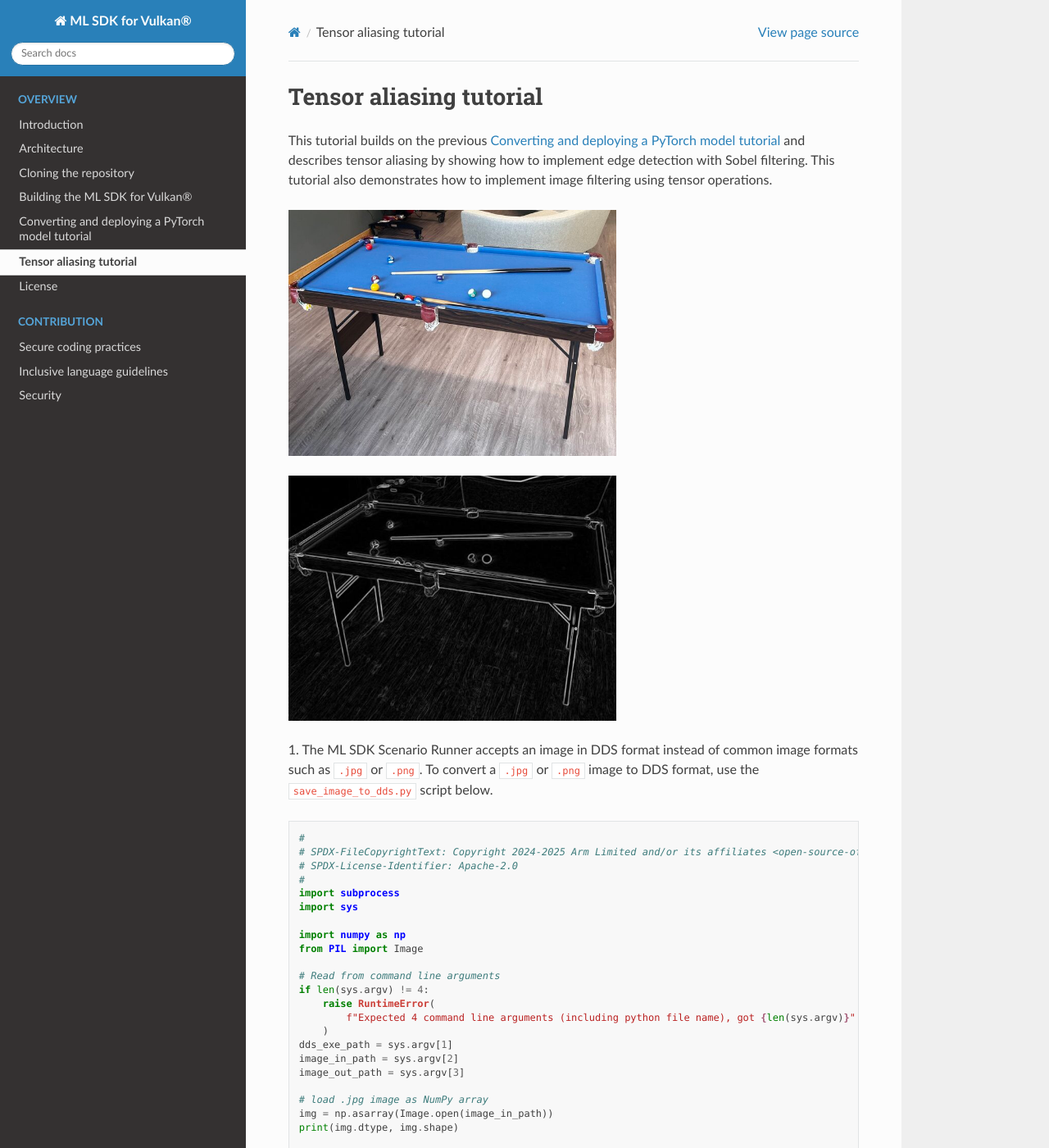
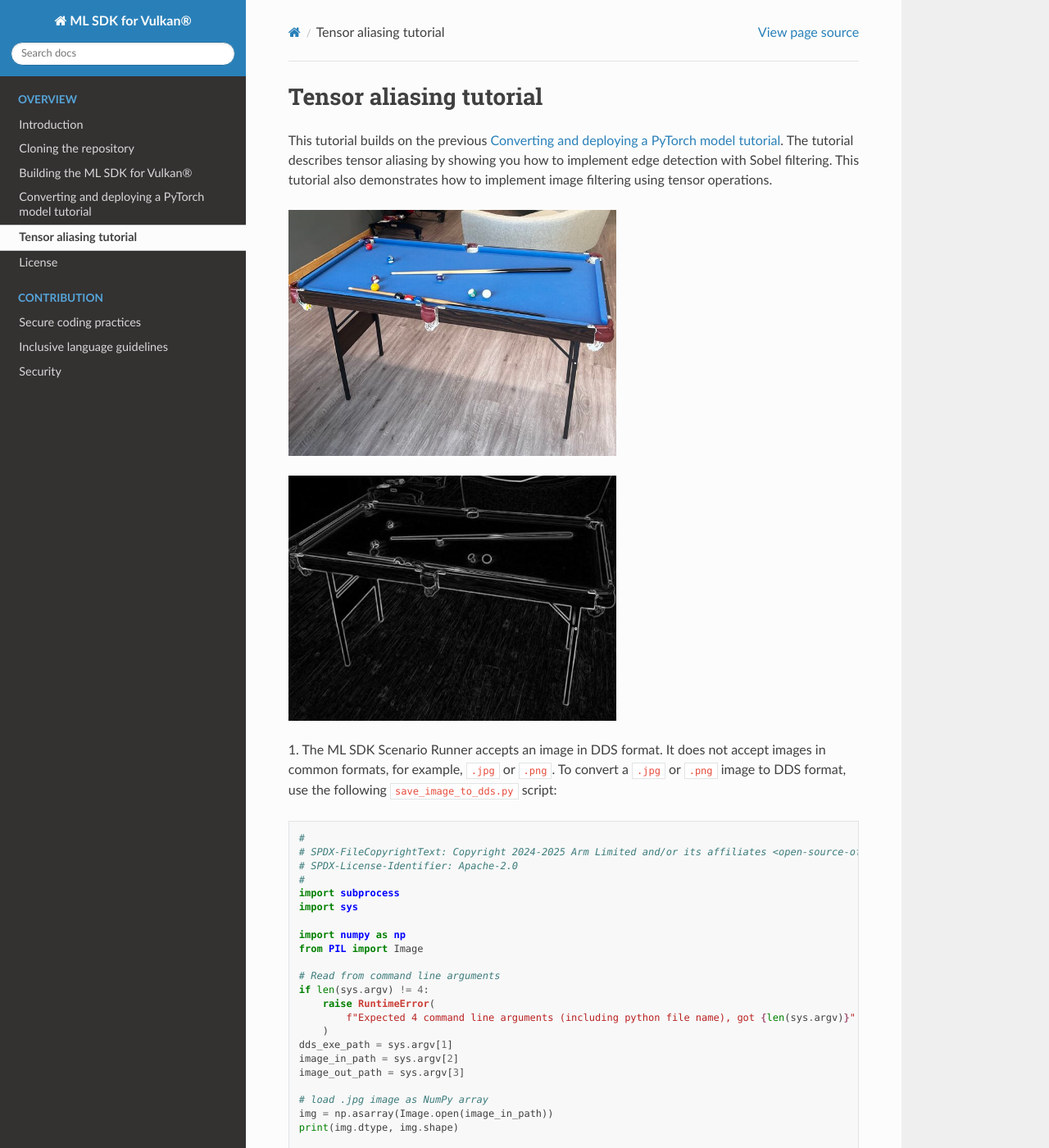
Before and after one commit to jerryzhao173985/ai-ml-sdk-for-vulkan, a Sphinx documentation site: the page built from docs/source/tensor_aliasing_tutorial.rst, in a window 1280 px wide and 1400 px high. Shown: the whole window at 82% size. Built offline with Sphinx 7.4.7 and the Read the Docs theme 3.1.0, drawn with Linux system fonts in a browser that asks for light colours; pages that are not in the unit, such as notebooks, are missing from menus; some of the changed text lies outside the part shown.

Commit message:
Documentation updates
Change-Id: I6dd3d3a8adb13ee6cf9b0aeac9c57002db9ffb72
Signed-off-by: Finlay Fletcher <finlay.fletcher@arm.com>

```diff
--- a/docs/source/index.rst
+++ b/docs/source/index.rst
@@ -16,7 +16,6 @@
    :caption: Overview
 
    introduction.rst
-   architecture.rst
    cloning.rst
    building.rst
    tutorial.rst
--- a/docs/source/tensor_aliasing_tutorial.rst
+++ b/docs/source/tensor_aliasing_tutorial.rst
@@ -1,8 +1,8 @@
 Tensor aliasing tutorial
 ========================
 
-This tutorial builds on the previous :ref:`Converting and deploying a PyTorch model tutorial`
-and describes tensor aliasing by showing how to implement edge detection with Sobel filtering. This
+This tutorial builds on the previous :ref:`Converting and deploying a PyTorch model tutorial`. The tutorial
+describes tensor aliasing by showing you how to implement edge detection with Sobel filtering. This
 tutorial also demonstrates how to implement image filtering using tensor operations.
 
 .. image:: assets/PoolTable.jpg
@@ -12,22 +12,22 @@
    :width: 400
 
 
-1. The ML SDK Scenario Runner accepts an image in DDS format instead of common
-image formats such as  :code:`.jpg`  or  :code:`.png`. To convert a  :code:`.jpg`  or
-:code:`.png` image to DDS format, use the :code:`save_image_to_dds.py` script below.
+1. The ML SDK Scenario Runner accepts an image in DDS format. It does not accept images in common formats,
+for example, :code:`.jpg`  or  :code:`.png`. To convert a  :code:`.jpg`  or :code:`.png` image to DDS format,
+use the following :code:`save_image_to_dds.py` script:
 
 .. literalinclude:: assets/save_image_to_dds.py
     :language: python
 
 The script requires 3 arguments:
 
-    a. The path to the binary program called dds_utils, which is built as part of the ML SDK Scenario Runner.
+    a. The path to the binary program called :code:`dds_utils`, which is built as part of the ML SDK Scenario Runner.
 
     b. The input image, for example, :code:`PoolTable.jpg`.
 
     c. The output image name, for example, :code:`PoolTable.dds`.
 
-To use the :code:`dds_utils` tool from ML SDK Scenario Runner to generate the file, run:
+Use the :code:`dds_utils` tool from ML SDK Scenario Runner to generate the file:
 
 .. code-block:: bash
 
@@ -36,9 +36,10 @@
         PoolTable.jpg \
         PoolTable.dds
 
-The script generates a :code:`PoolTable.dds` file ready for use by the ML SDK Scenario Runner.
+The script generates a :code:`PoolTable.dds` file that the ML SDK Scenario Runner can use.
 
-2. To create the model in Pytorch, and use ExecuTorch to convert it to TOSA FlatBuffers, run following :code:`SobelFiltering.py`:
+2. To create the model in Pytorch, and use ExecuTorch to convert the model to TOSA FlatBuffers, run the following
+:code:`SobelFiltering.py`:
 
 .. literalinclude:: assets/SobelFiltering.py
     :language: python
@@ -53,7 +54,7 @@
     :code:`image_height` and :code:`image_width` parameters are hard-coded in this script
     based on the input image in the previous step.
 
-3. Use the TOSA FlatBuffers file to generate the VGF file and Scenario Template:
+3. To generate the VGF file and Scenario Template, use the TOSA FlatBuffers file:
 
 .. code-block:: bash
 
@@ -91,7 +92,7 @@
 
 
     b. Replace the :code:`src` entry in :code:`input_0_ref` tensor resource with tensor alias to :code:`input_image`. The resource description
-       of this tensor resource should look like this afterwards:
+       of this tensor resource should look like the following code:
 
     .. code-block:: json
 
@@ -115,13 +116,13 @@
 
     c. Replace :code:`TEMPLATE_PATH_TENSOR_OUTPUT_0` with :code:`output.npy`.
 
-5. Use the ML SDK Scenario Runner to run the scenario:
+5. To run the scenario, use the ML SDK Scenario Runner:
 
 .. code-block:: bash
 
     scenario-runner --scenario scenario.json
 
-6. Run the following code to convert the result into a  :code:`.jpg`  image:
+6. To convert the result into a  :code:`.jpg`  image, run the following code:
 
 .. literalinclude:: assets/save_npy_to_image.py
     :language: python
```
Also changed, not shown: other parts of docs/source/index.rst (+2 -2 lines), other parts of docs/source/tensor_aliasing_tutorial.rst (+3 -3 lines), docs/source/architecture.rst (deleted, +0 -52 lines), docs/source/cloning.rst (+5 -5 lines), docs/source/introduction.rst (+66 -10 lines), docs/source/tutorial.rst (+8 -9 lines), docs/source/assets/ml_sdk_for_vulkan_components.svg.
